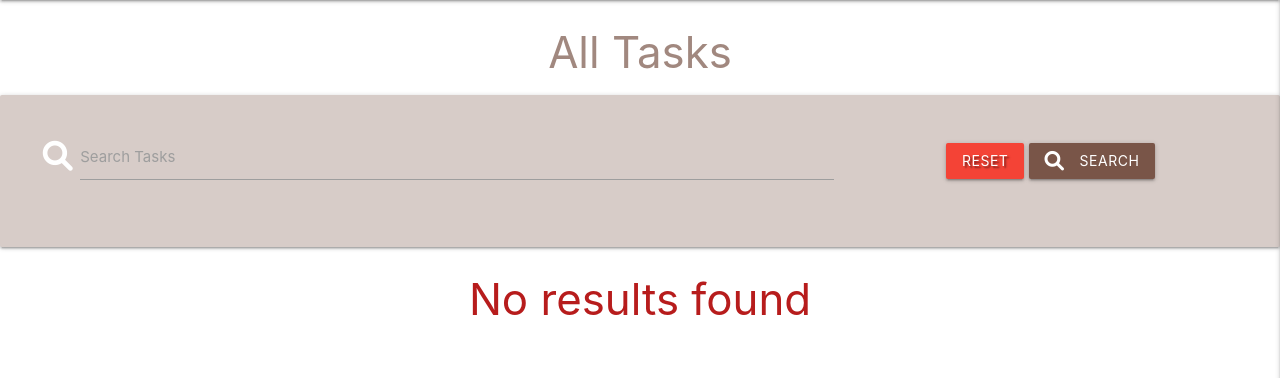
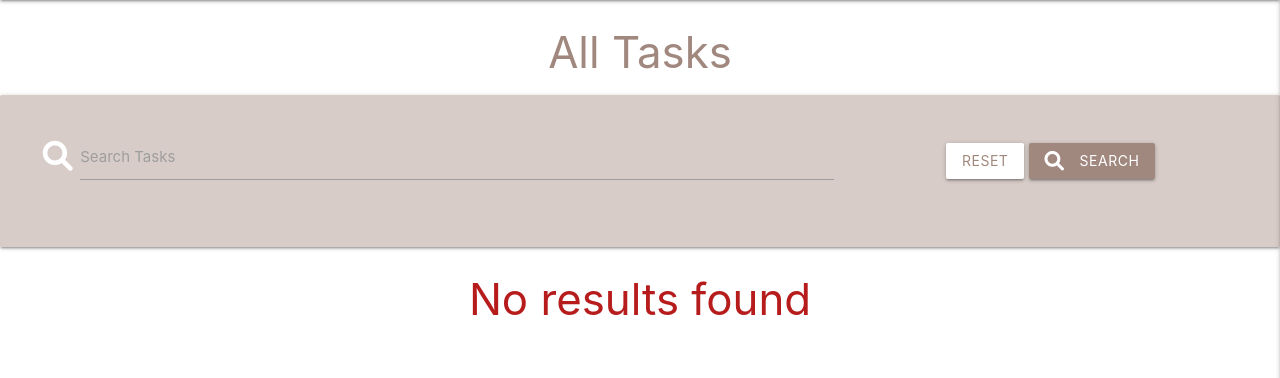
Before and after one commit to Carhul/Task_Manager, a Flask app: page / in a window 1280 px wide. Shown: the part 64-442 px from the top of the page. Run offline with Flask 2, Linux system fonts and the light colour scheme; data that the repository does not hold is empty; some libraries are stand-ins or nearby versions.

Commit message:
Change colors

```diff
--- a/templates/tasks/tasks.html
+++ b/templates/tasks/tasks.html
@@ -12,8 +12,8 @@
             <label for="query">Search Tasks</label>
           </div>
           <div class="col s12 m4">
-            <a href="{{ url_for('get_tasks') }}" class="red btn text-shadow">Reset</a>
-            <button type="submit" class="brown btn">
+            <a href="{{ url_for('get_tasks') }}" class="btn white brown-text text-lighten-2">Reset</a>
+            <button type="submit" class="btn white-text brown lighten-2">
               <i class="fa-solid fa-magnifying-glass left"></i> Search
             </button>
           </div>
@@ -24,18 +24,18 @@
     <ul class="collapsible">
       {% for task in tasks %}
       <li>
-          <div class="collapsible-header white-text light-blue darken-4 text-shadow">
+          <div class="collapsible-header white-text brown lighten-4">
               <div class="col s3">
                 <i class="fa-solid fa-caret-down"></i>
                 {% if session.user|lower == task.created_by|lower %}
-                <a href="{{ url_for('delete_task', task_id=task._id) }}" class="btn-small green accent-4">Done</a>
-                <a href="{{ url_for('edit_task', task_id=task._id) }}" class="btn-small light-blue lighten-1">Edit</a>
+                <a href="{{ url_for('delete_task', task_id=task._id) }}" class="btn-small white-text brown lighten-2">Done</a>
+                <a href="{{ url_for('edit_task', task_id=task._id) }}" class="btn-small white brown-text text-lighten-2">Edit</a>
                 {% endif %}
               </div>
               <div class="col s9">
                 <strong>{{ task.task_name }}</strong> : {{ task.due_date }}
               {% if task.is_urgent == "on" %}
-                  <i class="fa-solid fa-circle-exclamation light-blue-text text-lighten-2 tooltipped"
+                  <i class="fa-solid fa-circle-exclamation white-text tooltipped"
                       data-position="right" data-tooltip="URGENT!"></i>
               {% endif %}
               </div>
```
